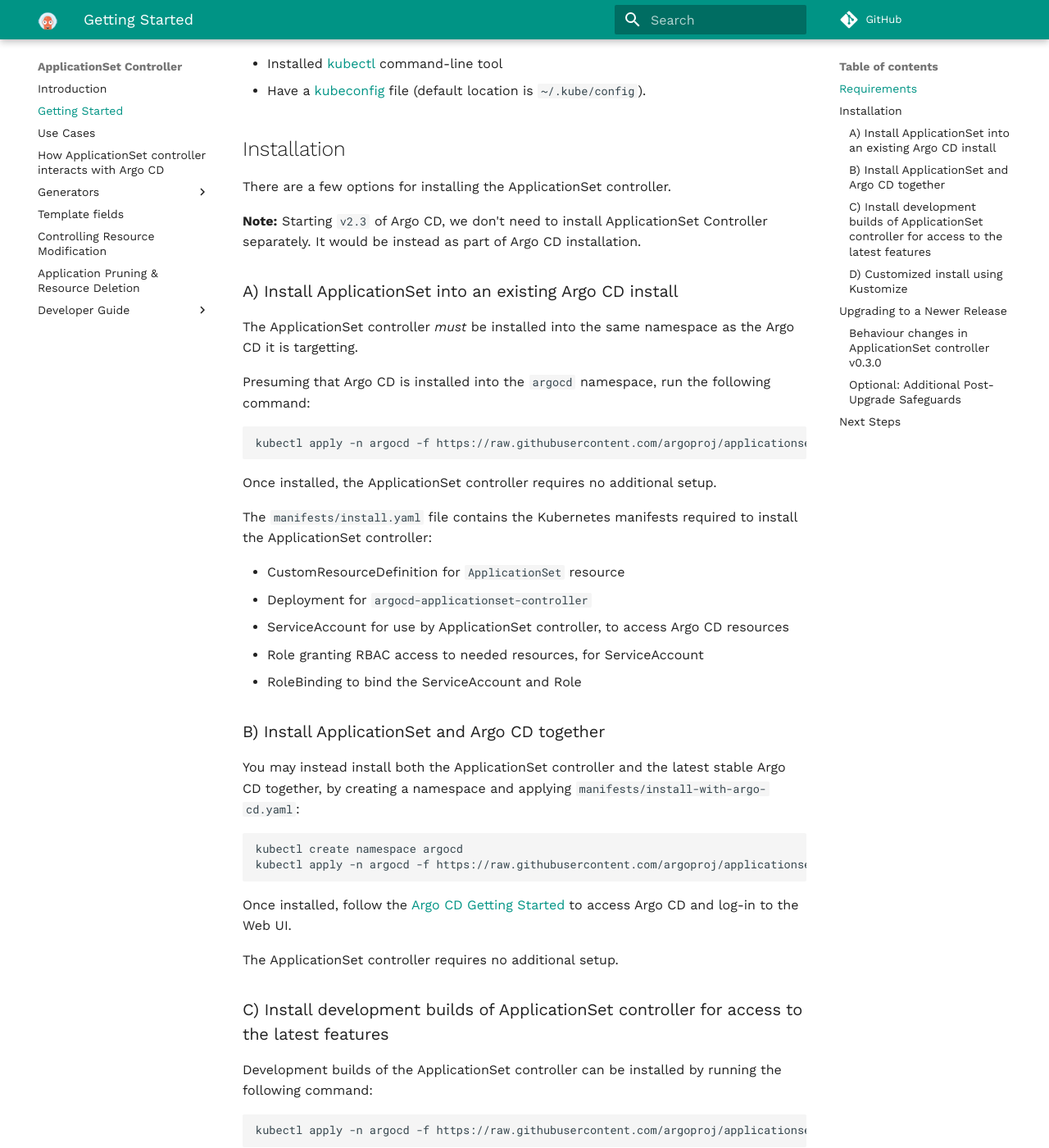
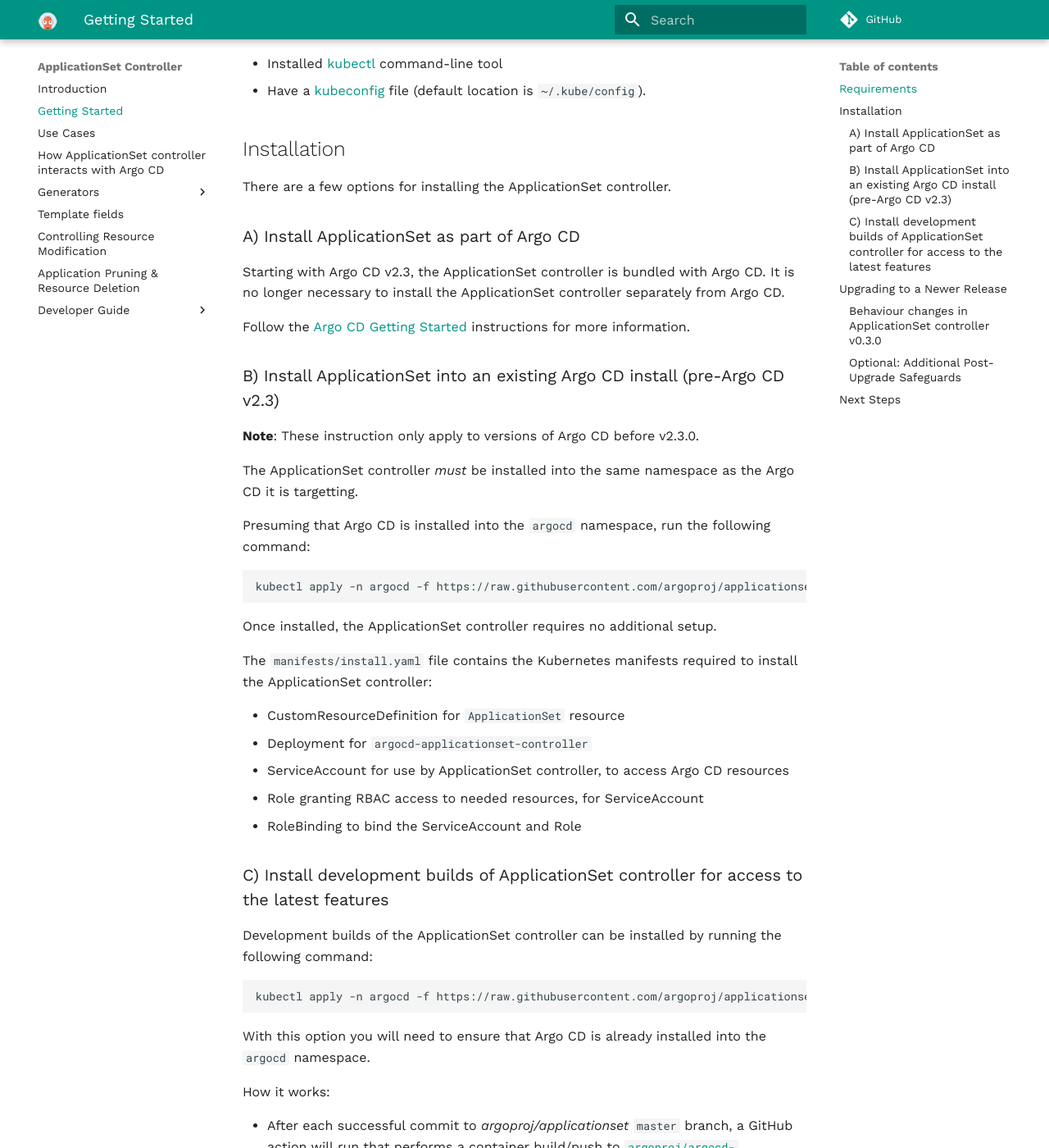
Before and after one commit to argoproj/applicationset, an MkDocs documentation site: the page built from docs/Getting-Started.md, in a window 1280 px wide and 1400 px high, scrolled down 257 px. Shown: the whole window at 82% size. Built offline with MkDocs 1.6.1 and Material for MkDocs 9.7.7, drawn with Linux system fonts in a browser that asks for light colours; comment, search, counter and statistics services are not loaded; some of the changed text lies outside the part shown.

Commit message:
Remove Argo CD integration, and update Argo CD dependencies (#502)
* chore: Remove Argo CD integration, and update Argo CD dependencies
Signed-off-by: Jonathan West <jonwest@redhat.com>
Signed-off-by: William Tam <wtam@redhat.com>
Co-authored-by: William Tam <wtam@redhat.com>

````diff
--- a/docs/Getting-Started.md
+++ b/docs/Getting-Started.md
@@ -11,16 +11,25 @@ This guide assumes you are familiar with Argo CD and its basic concepts. See the
 
 There are a few options for installing the ApplicationSet controller.
 
-**Note:** Starting `v2.3` of Argo CD, we don't need to install ApplicationSet Controller separately. It would be instead as part of Argo CD installation.
 
-### A) Install ApplicationSet into an existing Argo CD install
+### A) Install ApplicationSet as part of Argo CD
+
+Starting with Argo CD v2.3, the ApplicationSet controller is bundled with Argo CD. It is no longer necessary to install the ApplicationSet controller separately from Argo CD.
+
+Follow the [Argo CD Getting Started](https://argo-cd.readthedocs.io/en/stable/getting_started/) instructions for more information.
+
+
+
+### B) Install ApplicationSet into an existing Argo CD install (pre-Argo CD v2.3)
+
+**Note**: These instruction only apply to versions of Argo CD before v2.3.0.
 
 The ApplicationSet controller *must* be installed into the same namespace as the Argo CD it is targetting.
 
 Presuming that Argo CD is installed into the `argocd` namespace, run the following command:
 
 ```bash
-kubectl apply -n argocd -f https://raw.githubusercontent.com/argoproj/applicationset/v0.3.0/manifests/install.yaml
+kubectl apply -n argocd -f https://raw.githubusercontent.com/argoproj/applicationset/v0.4.0/manifests/install.yaml
 ```
 
 Once installed, the ApplicationSet controller requires no additional setup.
@@ -33,19 +42,6 @@ The `manifests/install.yaml` file contains the Kubernetes manifests required to
 - Role granting RBAC access to needed resources, for ServiceAccount
 - RoleBinding to bind the ServiceAccount and Role
 
-
-### B) Install ApplicationSet and Argo CD together
-
-You may instead install both the ApplicationSet controller and the latest stable Argo CD together, by creating a namespace and applying `manifests/install-with-argo-cd.yaml`:
-
-```bash
-kubectl create namespace argocd
-kubectl apply -n argocd -f https://raw.githubusercontent.com/argoproj/applicationset/v0.3.0/manifests/install-with-argo-cd.yaml
-```
-
-Once installed, follow the [Argo CD Getting Started](https://argo-cd.readthedocs.io/en/stable/getting_started/) to access Argo CD and log-in to the Web UI.
-
-The ApplicationSet controller requires no additional setup.
 
 ### C) Install development builds of ApplicationSet controller for access to the latest features
 
@@ -67,18 +63,11 @@ How it works:
 See the `master` branch [Read the Docs](https://argocd-applicationset.readthedocs.io/en/master/) page for documentation on post-release features.
 
 
-### D) Customized install using Kustomize
-
-To extend or customize the ApplicationSet controller installation, [Kustomize](https://kustomize.io/) may be used with the existing namespace install [manifests/namespace-install/kustomize.yaml](https://github.com/argoproj/applicationset/blob/master/manifests/namespace-install/kustomization.yaml) file.
-
 ## Upgrading to a Newer Release
 
 To upgrade from an older release (eg 0.1.0, 0.2.0) to a newer release (eg 0.3.0), you only need to `kubectl apply` the `install.yaml` for the new release, as described under *Installation* above.
 
 There are no manual upgrade steps required between any release of ApplicationSet controller, (including 0.1.0, 0.2.0, and 0.3.0) as of this writing, however, see the behaviour changes in ApplicationSet controller v0.3.0, below.
-
-!!! note
-    If you installed using the combined 'ApplicationSet and Argo CD' bundle, you may wish to consult the [Argo CD release upgrade docs](https://argo-cd.readthedocs.io/en/stable/operator-manual/upgrading/overview/) as well, to familiarize yourself with Argo CD upgrades, and to confirm if there is anything on the Argo CD side you need to be aware of.
 
 ### Behaviour changes in ApplicationSet controller v0.3.0
 
````
Also changed, not shown: docs/Release-Checklist-Template.md (+1 -12 lines), docs/Releasing.md (+1 -1 lines), 15 other files.
